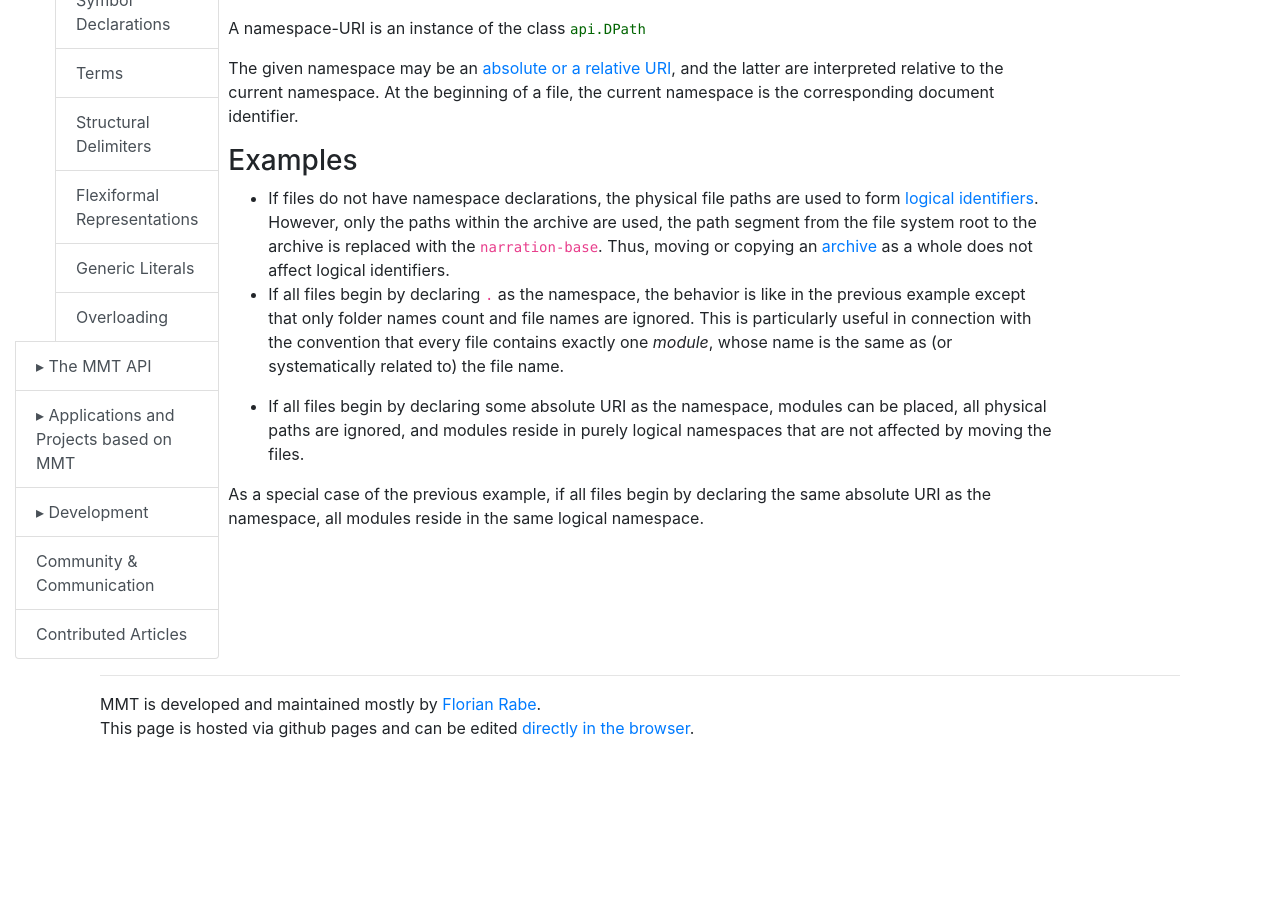
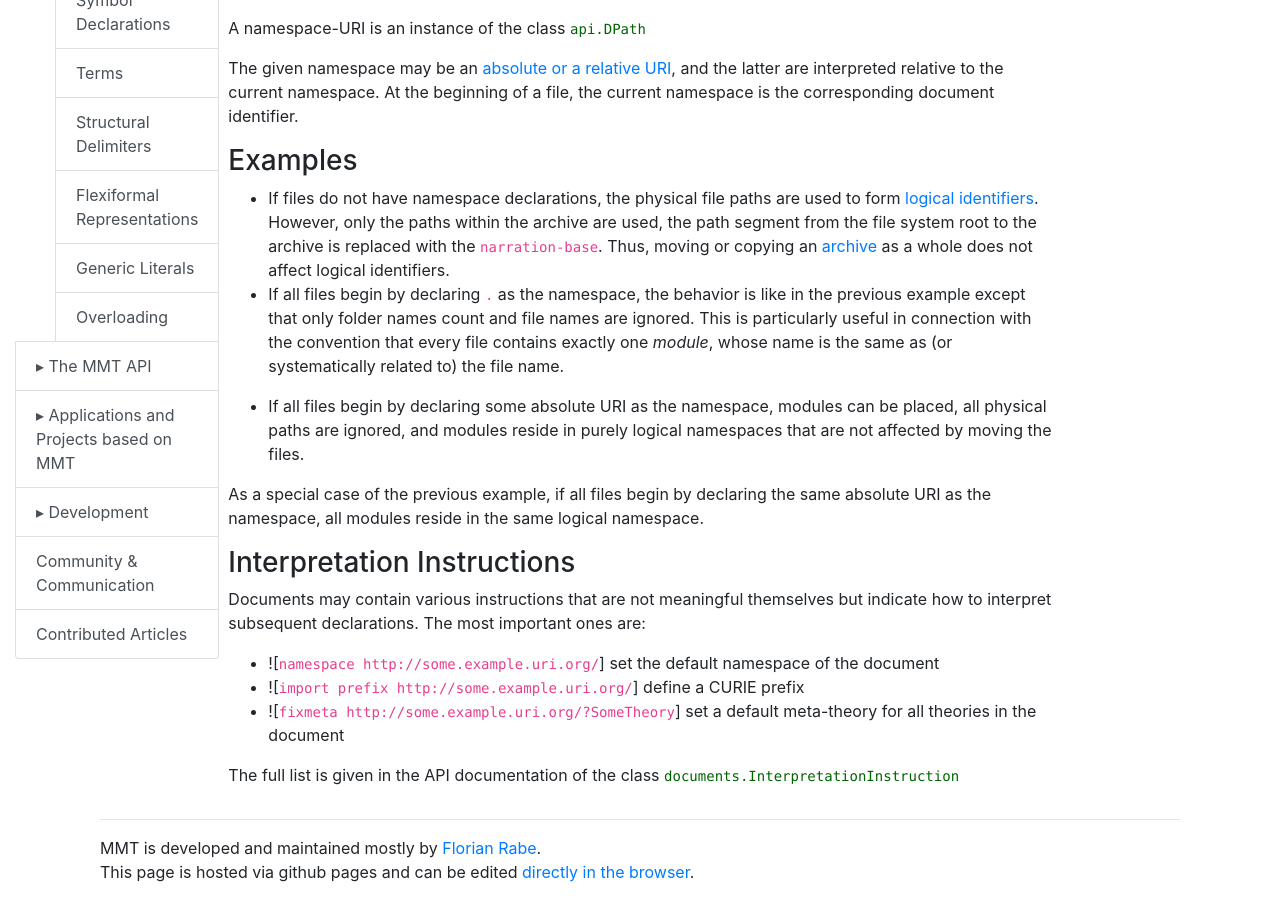
Before and after one commit to UniFormal/uniformal.github.io, a Jekyll site: the page built from doc/language/namespaces.md, in a window 1280 px wide and 900 px high, scrolled down 575 px. Built offline with Jekyll 4.4.1, drawn with Linux system fonts in a browser that asks for light colours; before the commit the page ends 1331 px from its top, so only the background shows below that.

Commit message:
Update namespaces.md

```diff
--- a/doc/language/namespaces.md
+++ b/doc/language/namespaces.md
@@ -30,3 +30,14 @@ This is particularly useful in connection with the convention that every file co
 * If all files begin by declaring some absolute URI as the namespace, modules can be placed, all physical paths are ignored, and modules reside in purely logical namespaces that are not affected by moving the files.
 
 As a special case of the previous example, if all files begin by declaring the same absolute URI as the namespace, all modules reside in the same logical namespace.
+
+### Interpretation Instructions
+
+Documents may contain various instructions that are not meaningful themselves but indicate how to interpret subsequent declarations.
+The most important ones are:
+
+* ![`namespace http://some.example.uri.org/`] set the default namespace of the document
+* ![`import prefix http://some.example.uri.org/`] define a CURIE prefix
+* ![`fixmeta http://some.example.uri.org/?SomeTheory`] set a default meta-theory for all theories in the document
+
+The full list is given in the API documentation of the class [`documents.InterpretationInstruction`](https://uniformal.github.io/apidoc/index.html#info.kwarc.mmt.api.documents.InterpretationInstruction)
```
